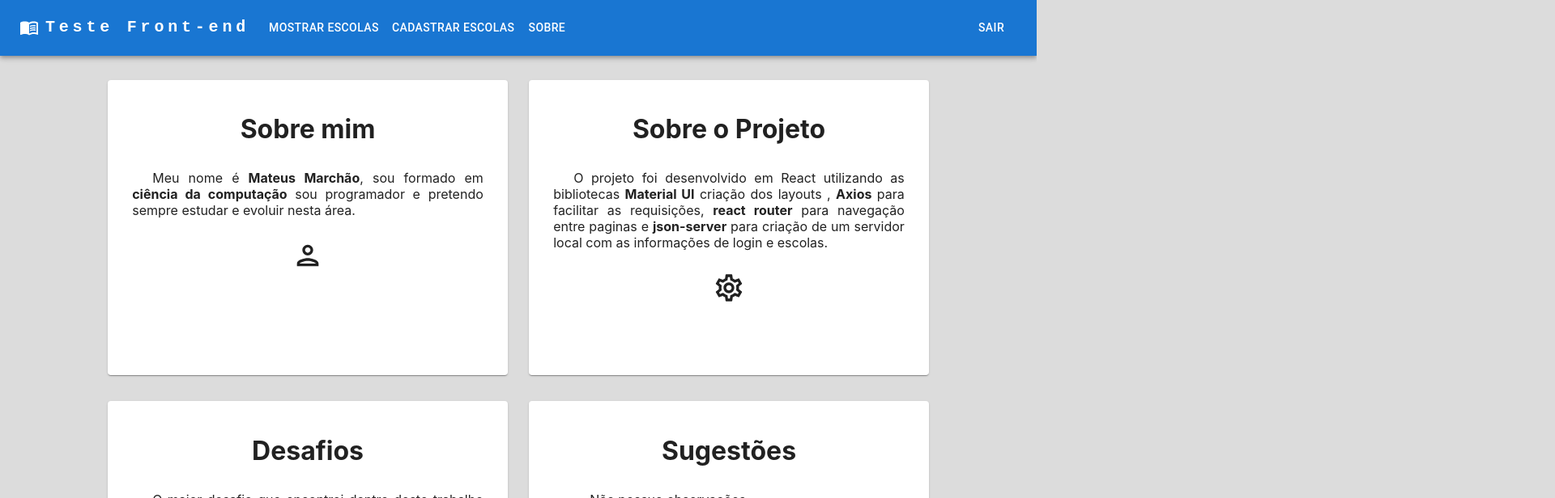
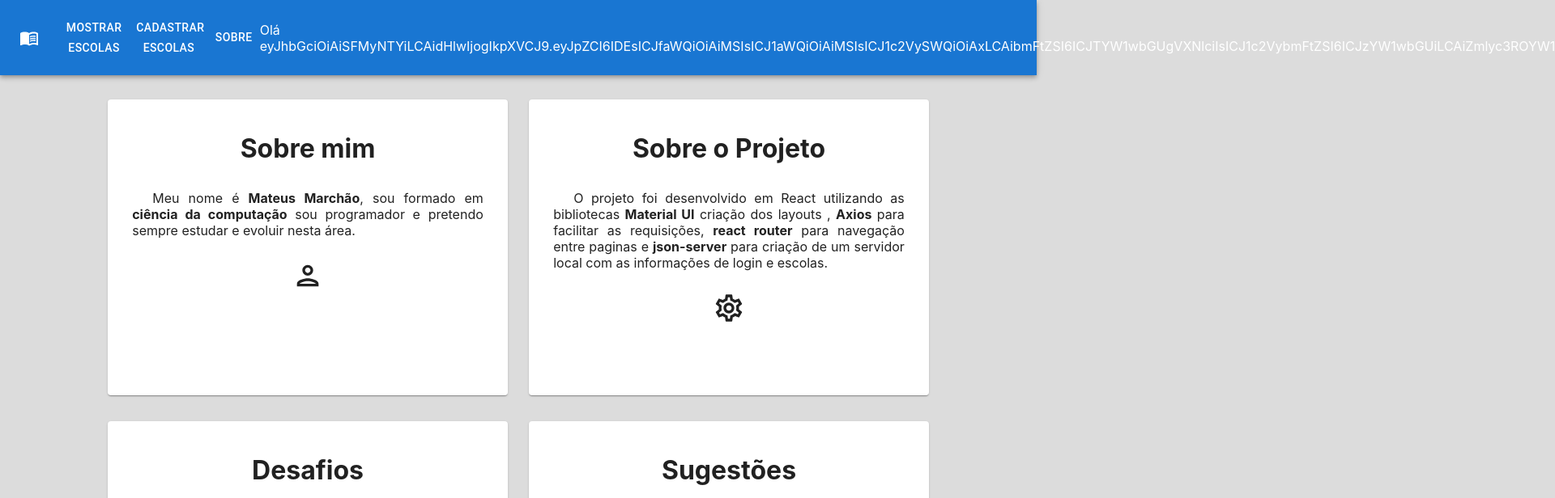
Before and after one commit to mateusfacundes/teste_front_end, a React (Create React App) app: page /about in a window 1280 px wide. Shown: the top 616 px of the page at 81% size, 1920 px wide, since content can reach past the window. Built offline with nearby package versions, Linux system fonts and the light colour scheme; sample sign-in values are in the browser's storage.

Commit message:
feet: user name on navBar

```diff
--- a/src/components/NavBar.js
+++ b/src/components/NavBar.js
@@ -1,4 +1,4 @@
-import React, {useState} from 'react';
+import React, {useState, useEffect} from 'react';
 
 import { useNavigate } from "react-router-dom";
 
@@ -18,6 +18,9 @@ import MenuBookIcon from '@mui/icons-material/MenuBook';
 const pages = [{path: '',name:'Mostrar Escolas'}, {path: '/registerschoul',name:'Cadastrar Escolas'}, {path: '/about',name:'Sobre'}];
 
 export default function ResponsiveAppBar() {
+  const username = localStorage.getItem('user-token');;
+
+
   const navigate = useNavigate();
 
   const [anchorElNav, setAnchorElNav] = useState(null);
@@ -133,6 +136,10 @@ export default function ResponsiveAppBar() {
             ))}
           </Box>
 
+          <Box sx={{ flexGrow: 0 , display: { xs: 'none', md: 'flex' } }}>
+              <p>Olá {username}</p>
+          </Box>
+
           <Box sx={{ flexGrow: 0 }}>
             <Button
                 onClick={handleLogOff}
```
